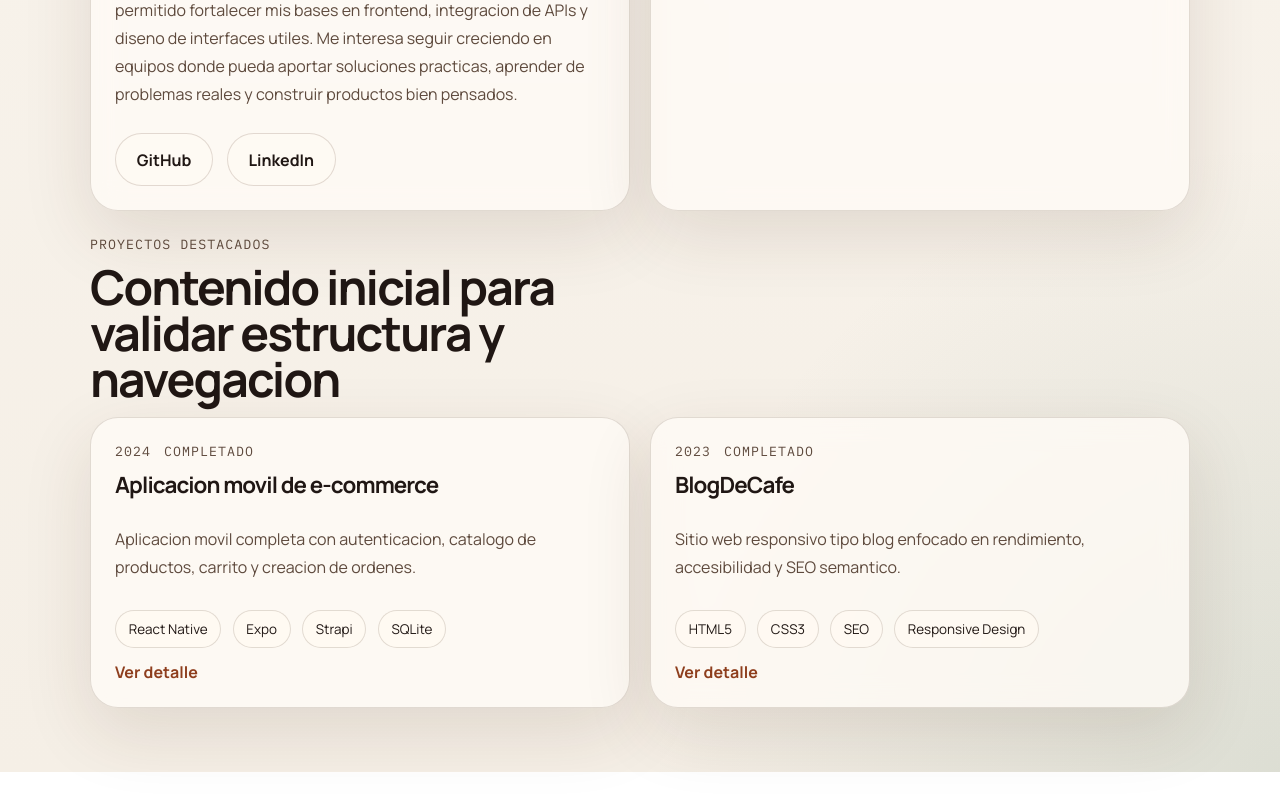
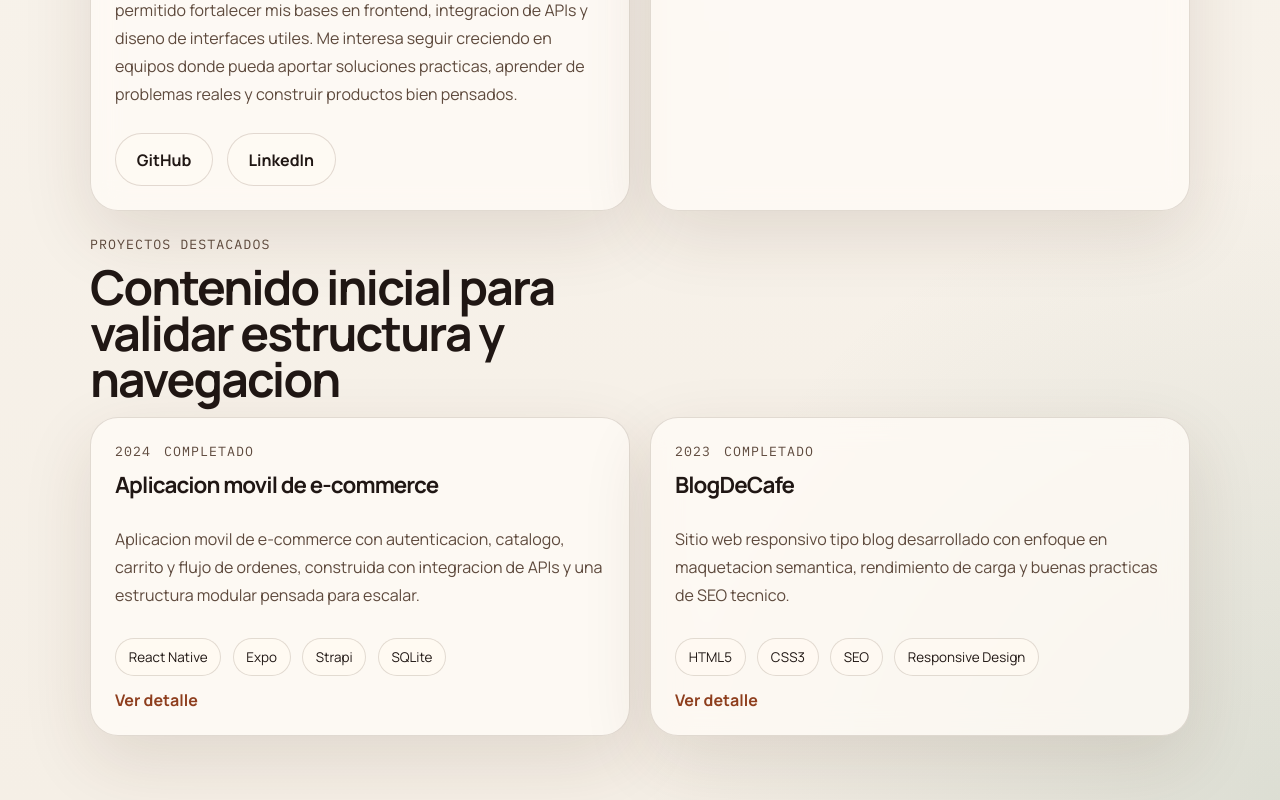
Before and after one commit to VictorOrC/portafolio-nextjs, a Next.js app: page / in a window 1280 px wide. Shown: the part 1509-2309 px from the top of the page. Before the commit the page ends 2281 px from the top, so only its background shows below. Built offline with nearby package versions, Linux system fonts and the light colour scheme.

Commit message:
Refine project descriptions

```diff
--- a/content/projects.ts
+++ b/content/projects.ts
@@ -5,9 +5,9 @@ export const projects = [
     year: "2024",
     status: "completado",
     summary:
-      "Aplicacion movil completa con autenticacion, catalogo de productos, carrito y creacion de ordenes.",
+      "Aplicacion movil de e-commerce con autenticacion, catalogo, carrito y flujo de ordenes, construida con integracion de APIs y una estructura modular pensada para escalar.",
     description:
-      "Desarrolle la estructura de navegacion con React Navigation, integre un backend en Strapi mediante APIs REST y construi componentes modulares para productos, carrito y flujo de compra con validacion y manejo de errores.",
+      "Desarrolle la navegacion principal con React Navigation y conecte la aplicacion con un backend en Strapi mediante APIs REST para productos, direcciones y ordenes. Implemente manejo de sesiones, carrito persistente, validacion de formularios y componentes modulares para mantener un flujo de compra claro, mantenible y facil de extender.",
     stack: ["React Native", "Expo", "Strapi", "SQLite"],
   },
   {
@@ -16,9 +16,9 @@ export const projects = [
     year: "2023",
     status: "completado",
     summary:
-      "Sitio web responsivo tipo blog enfocado en rendimiento, accesibilidad y SEO semantico.",
+      "Sitio web responsivo tipo blog desarrollado con enfoque en maquetacion semantica, rendimiento de carga y buenas practicas de SEO tecnico.",
     description:
-      "Construí layouts con Flexbox y CSS Grid bajo un enfoque mobile-first, implemente lazy loading, HTML semantico y metadatos para mejorar tiempos de carga y visibilidad en buscadores.",
+      "Construi la interfaz con HTML5 y CSS3 usando Flexbox y CSS Grid bajo una estrategia mobile-first. Optimice la estructura semantica, el lazy loading y los metadatos para mejorar accesibilidad, organizacion del contenido y visibilidad en buscadores, manteniendo una base clara y reutilizable para futuras secciones.",
     stack: ["HTML5", "CSS3", "SEO", "Responsive Design"],
   },
 ] as const;
```
